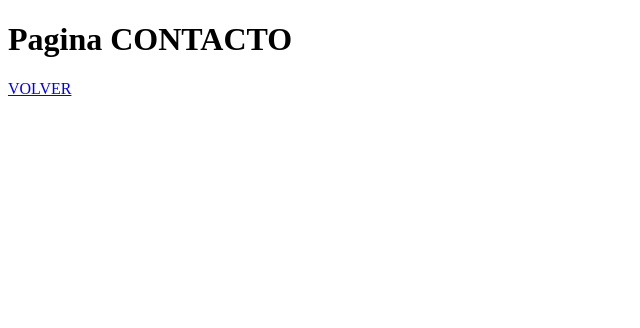
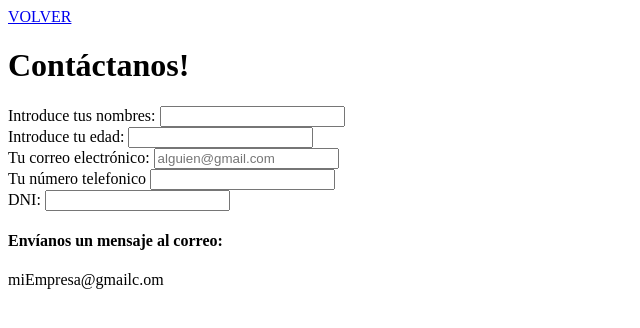
Before and after one commit to LucasRenatoMelgaRios/EnlacesHtml, a plain HTML site: page contacto.html in a window 1280 px wide. Shown: the whole page, without its empty margins (0-640 px from the left). Drawn offline with Linux system fonts and the light colour scheme.

Commit message:
Pagina de contactos

```diff
--- a/contacto.html
+++ b/contacto.html
@@ -1,14 +1,44 @@
 <!DOCTYPE html>
 <html lang="en">
-<head>
-    <meta charset="UTF-8">
-    <meta name="viewport" content="width=device-width, initial-scale=1.0">
+  <head>
+    <meta charset="UTF-8" />
+    <meta name="viewport" content="width=device-width, initial-scale=1.0" />
     <title>Document</title>
-</head>
-<body>
+  </head>
+  <body>
+    <a href="index.html"> VOLVER </a>
+    <header>
+      <h1>Contáctanos!</h1>
+    </header>
+    <form action="">
+      <div></div>
 
-    <h1>Pagina CONTACTO</h1>
+      <div>
+        <label for="">Introduce tus nombres:</label>
+        <input type="text" maxlength="10" />
+      </div>
 
-    <a href="index.html"> VOLVER </a>
-</body>
+      <div>
+        <label for="">Introduce tu edad:</label>
+        <input type="number" range="10" />
+      </div>
+      <div>
+        <label for="">Tu correo electrónico:</label>
+        <input type="text" placeholder="alguien@gmail.com" id="" />
+      </div>
+      <div>
+        <label for="">Tu número telefonico</label>
+        <input type="number" max="" maxlength="8" />
+      </div>
+      <div>
+        <label for="">DNI:</label>
+        <input type="number" maxlength="8" />
+      </div>
+    </form>
+
+    <footer>
+      <h4>Envíanos un mensaje al correo:</h4>
+      <label for="">miEmpresa@gmailc.om</label>
+    </footer>
+  </body>
 </html>
```
Also changed, not shown: index.html (+5 -5 lines).
